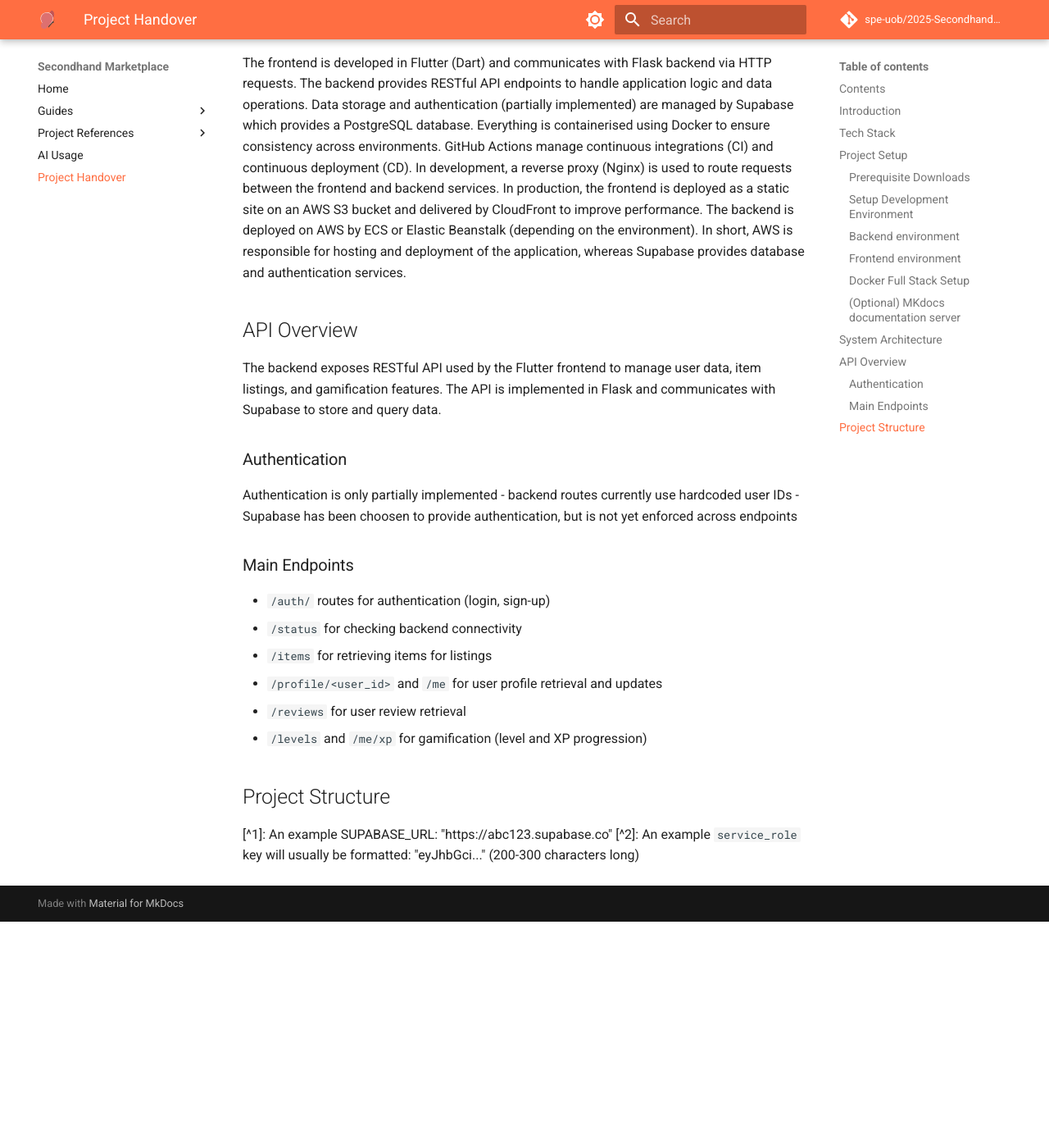
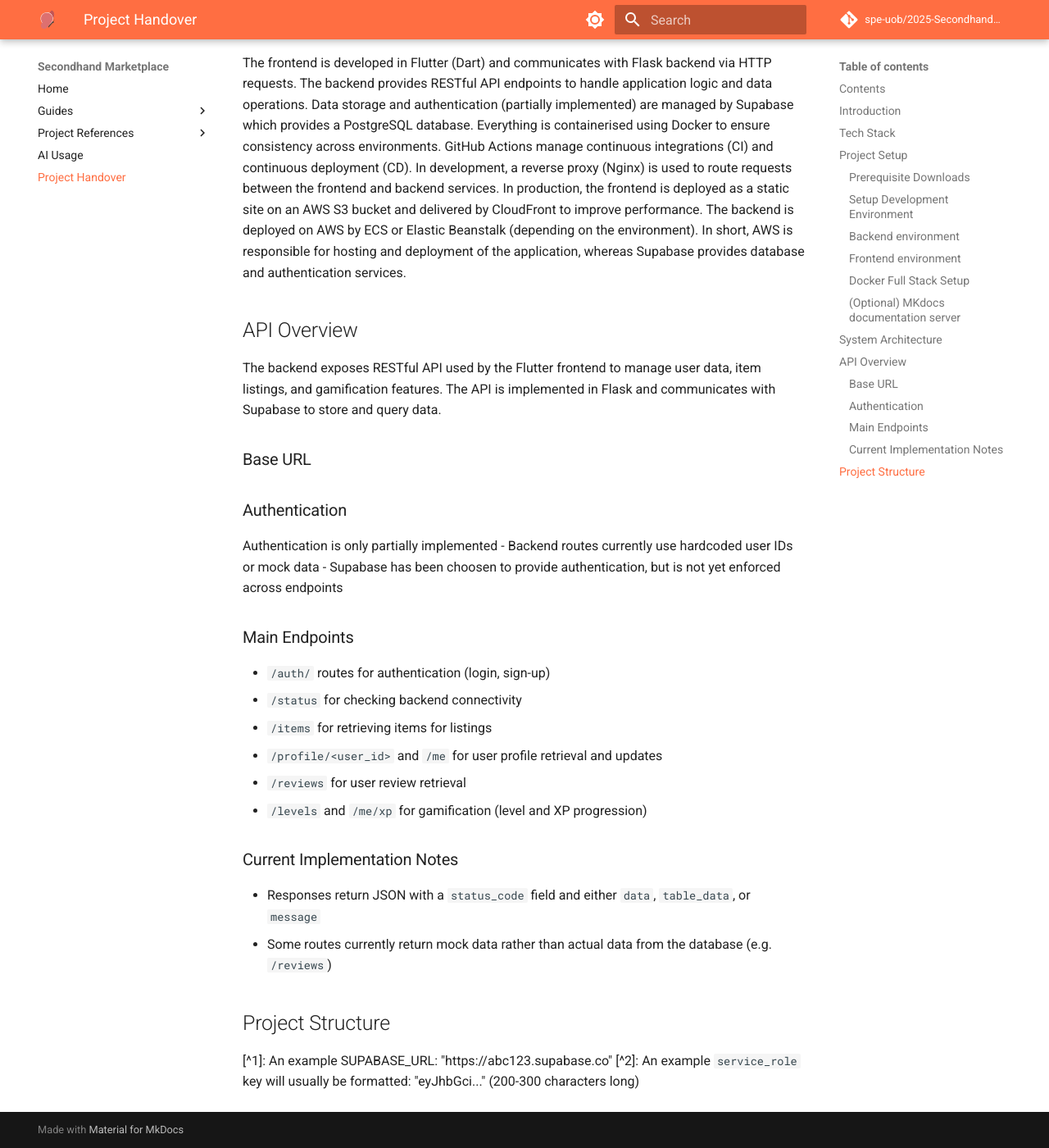
Before and after one commit to Ewan-Friend/Secondhand-Marketplace, an MkDocs documentation site: the page built from docs/handover/handover.md, in a window 1280 px wide and 1400 px high, scrolled down 5723 px. Shown: the whole window at 82% size. Built offline with MkDocs 1.6.1 and Material for MkDocs 9.7.7, drawn with Linux system fonts in a browser that asks for light colours; comment, search, counter and statistics services are not loaded; before the commit the page ends 6847 px from its top, so only the background shows below that.

Commit message:
docs(handover): adding API overview - current implementation notes

```diff
--- a/docs/handover/handover.md
+++ b/docs/handover/handover.md
@@ -218,9 +218,11 @@
 
 The backend exposes RESTful API used by the Flutter frontend to manage user data, item listings, and gamification features. The API is implemented in Flask and communicates with Supabase to store and query data.
 
+### Base URL
+
 ### Authentication
 Authentication is only partially implemented
-- backend routes currently use hardcoded user IDs
+- Backend routes currently use hardcoded user IDs or mock data
 - Supabase has been choosen to provide authentication, but is not yet enforced across endpoints
 
 ### Main Endpoints
@@ -231,6 +233,10 @@
 - `/reviews` for user review retrieval
 - `/levels` and `/me/xp` for gamification (level and XP progression)
 
+### Current Implementation Notes
+- Responses return JSON with a `status_code` field and either `data`, `table_data`, or `message`
+- Some routes currently return mock data rather than actual data from the database (e.g. `/reviews`)
+
 ## Project Structure
 
 [^1]: An example SUPABASE_URL:  "https://abc123.supabase.co"
```
